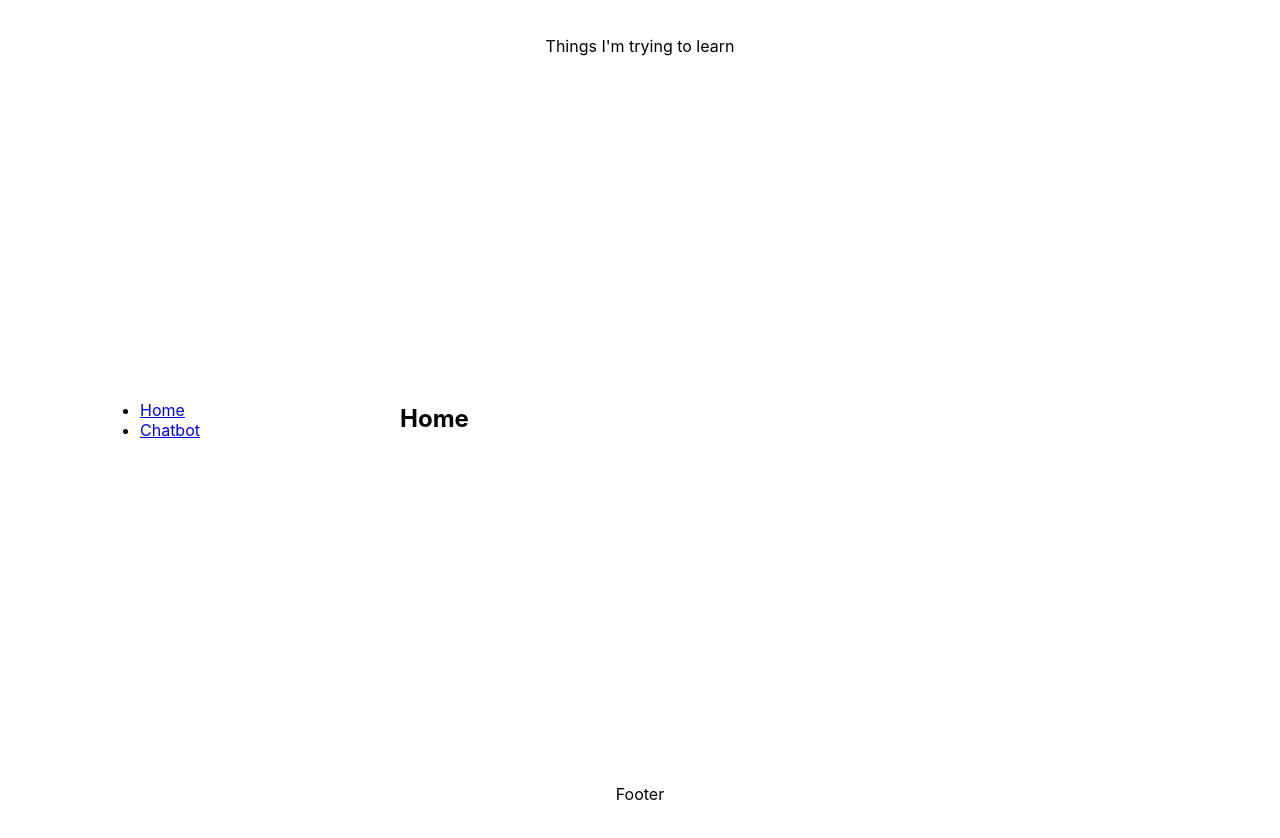
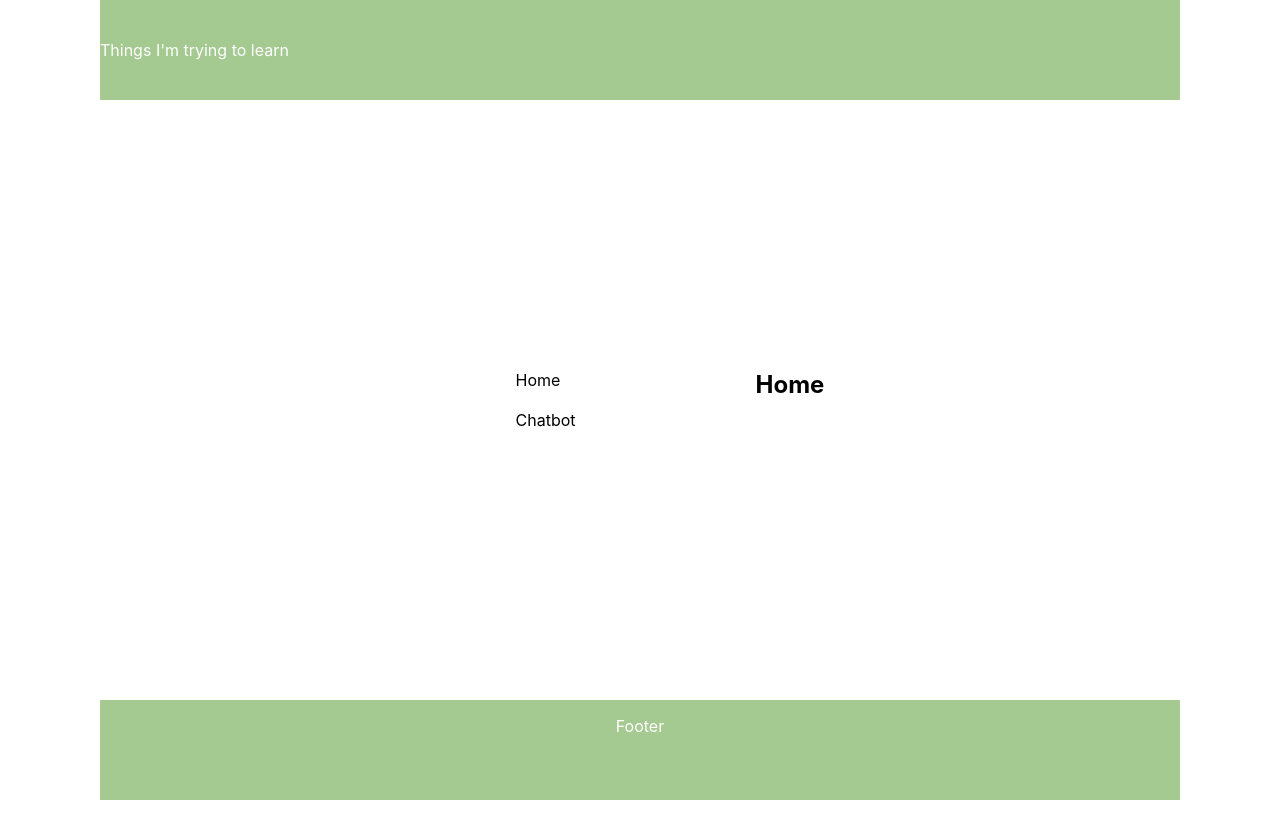
Before and after one commit to iulia1122/react-chatbot, a React (Create React App) app: page / in a window 1280 px wide. After the commit the page ends 800 px from the top, so only its background shows below. Built offline with nearby package versions, Linux system fonts and the light colour scheme.

Commit message:
Updated navigation + css updates

```diff
--- a/src/App.tsx
+++ b/src/App.tsx
@@ -1,43 +1,24 @@
 
 import './App.css';
-import ChatbotApp from './components/Chatbot/ChatBot';
 import '@fontsource/roboto/300.css';
 import '@fontsource/roboto/400.css';
 import '@fontsource/roboto/500.css';
 import '@fontsource/roboto/700.css';
 import { createBrowserRouter, RouterProvider} from 'react-router-dom';
 import Layout from './components/layout/Layout';
+import { routes } from './routes/routes';
 
 
 function App() {
 
-  const router = createBrowserRouter([
-    {
+  const router = createBrowserRouter([{
     element: <Layout />,
-    children:
-    [{
-      path: "/",
-      element: <Home />,
-    },
-    {
-      path: "/chatbot",
-      element: <ChatbotApp />,
-    },
-  ]
-}]);
+    children: routes,
+  }]);
 
   return (
       <RouterProvider router={router} />
   )
 }
 
-
-function Home() {
-  return (
-    <div>
-      <h2>Home</h2>
-    </div>
-  );
-}
-
 export default App;
--- a/src/components/Footer.tsx
+++ /dev/null
@@ -1,6 +0,0 @@
-const Footer = () => {
-    return (<p>Footer</p>);
-}
-
-
-export default Footer;
--- /dev/null
+++ b/src/components/Footer/Footer.module.css
@@ -0,0 +1,7 @@
+.footer {
+    width: 100%;
+    background-color: #a4c991;
+    color: white;
+    text-align: center;
+    height: 100px;
+  }
--- /dev/null
+++ b/src/components/Footer/Footer.tsx
@@ -0,0 +1,8 @@
+import styles from "./Footer.module.css";
+
+const Footer = () => {
+    return (<div className={styles.footer}><p>Footer</p></div>);
+}
+
+
+export default Footer;
--- a/src/components/Header.tsx
+++ /dev/null
@@ -1,9 +0,0 @@
-const Header = () => {
-    return (
-        <>
-        <p>Things I'm trying to learn</p>
-        </>
-    )
-}
-
-export default Header;
--- /dev/null
+++ b/src/components/Header/Header.module.css
@@ -0,0 +1,9 @@
+.header {
+  background-color: #a4c991;
+  color: white;
+  display: flex;
+  justify-content: space-between;
+  align-items: center;
+  width: 100%;
+  height: 100px;
+}
--- /dev/null
+++ b/src/components/Header/Header.tsx
@@ -0,0 +1,12 @@
+import styles from "./Header.module.css";
+
+
+const Header = () => {
+    return (
+        <header className={styles.header}>
+            <p>Things I'm trying to learn</p>
+        </header>
+    )
+}
+
+export default Header;
--- a/src/components/Navigation/Navigation.module.css
+++ b/src/components/Navigation/Navigation.module.css
@@ -1,3 +1,16 @@
 .navigation {
     width: 300px;
 }
+
+.navigation * {
+    display: block;
+}
+
+.navigation li {
+    margin: 20px;
+}
+
+.navigation li a {
+    color: black;
+    text-decoration: none;
+}
--- a/src/components/Navigation/Navigation.tsx
+++ b/src/components/Navigation/Navigation.tsx
@@ -1,20 +1,51 @@
-import { Link } from "react-router-dom"
+import { NavLink } from "react-router-dom"
 import styles from './Navigation.module.css';
 
-const Navigation = () => {
-    return (<div className={styles.navigation}>
+interface Page {
+    path: string;
+    name: string;
+}
+
+interface NavigationProps {
+    pages: Page[]
+}
+
+const Navigation = ({ pages } : NavigationProps) => {
+  console.log('page are ', pages);
+
+  return (<>
+      <div className={styles.navigation}>
+
         <nav>
-          <ul>
-            <li>
-              <Link to="/">Home</Link>
-            </li>
-            <li>
-              <Link to="/chatbot">Chatbot</Link>
-            </li>
-          </ul>
+          {pages.length ? (
+            <ul>
+              {pages.map((page) => (
+                <li key={page.name}>
+                  <NavLink
+                    to={page.path}
+                    className={({ isActive, isPending }) =>
+                      isActive
+                        ? "active"
+                        : isPending
+                        ? "pending"
+                        : ""
+                    }
+                  >
+                    <>
+                        {page.name}
+                      </>
+                  </NavLink>
+                </li>
+              ))}
+            </ul>
+          ) : (
+            <p></p>
+          )}
         </nav>
       </div>
-      )
+    </>
+  );
+
 }
 
 export default Navigation;
--- a/src/components/layout/Layout.module.css
+++ b/src/components/layout/Layout.module.css
@@ -2,20 +2,21 @@
     display: flex;
     flex-direction: column;
     align-items: center;
-    padding: 20px;
     max-width: 1080px;
-    min-height: 100vh;
     margin: auto;
+    height: 100vh;
+    width: 100%;
+    box-sizing: border-box;
   }
 
   @media (min-width: 768px) {
     .layout {
-      /* flex-direction: row; */
       justify-content: space-between;
     }
   }
 
   .menu__container {
     display: flex;
-    width: 1080px;
+    flex-basis: content;
+    padding: 1rem 0;
   }
--- a/src/components/layout/Layout.tsx
+++ b/src/components/layout/Layout.tsx
@@ -1,10 +1,11 @@
 import { Suspense } from 'react';
-import Header from '../Header';
-import Footer from '../Footer';
+import Header from '../Header/Header';
+import Footer from '../Footer/Footer';
 import styles from './Layout.module.css';
 import { Outlet } from 'react-router-dom';
 import Loader from '../Loader';
 import Navigation from '../Navigation/Navigation';
+import { navLinks } from '../../routes/routes';
 
 
 const Layout = () => {
@@ -13,7 +14,7 @@ const Layout = () => {
       <Header />
 
     <div className={styles.menu__container}>
-      <Navigation/>
+      <Navigation pages={navLinks} />
       <Suspense fallback={<Loader />}>
           <Outlet />
       </Suspense>
--- /dev/null
+++ b/src/routes/routes.tsx
@@ -0,0 +1,28 @@
+import ChatbotApp from "../components/Chatbot/ChatBot";
+
+
+function Home() {
+    return (
+      <div>
+        <h2>Home</h2>
+      </div>
+    );
+  }
+
+export const routes = [{
+    path: "/",
+    element: <Home />,
+  },
+  {
+    path: "/chatbot",
+    element: <ChatbotApp />,
+  }];
+
+export const navLinks = [{
+    path: "/",
+    name: "Home"
+}, {
+    path: "/chatbot",
+    name: "Chatbot",
+}
+]
```
